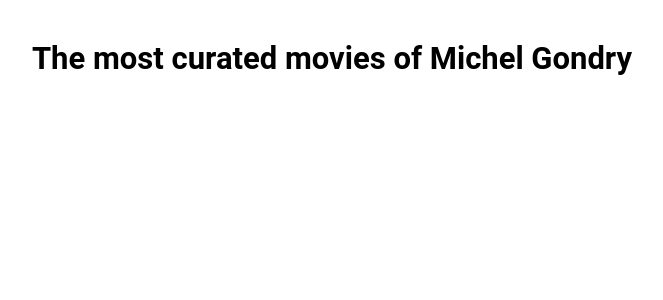
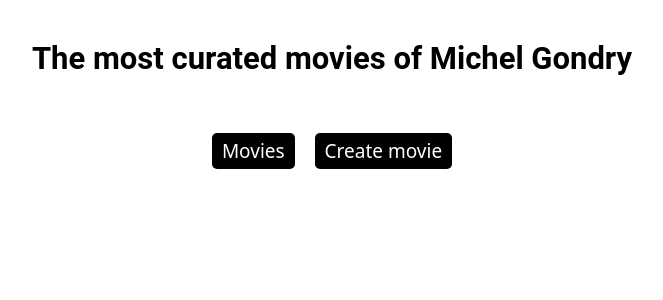
Before and after one commit to relisei/202309-w9ch1-ramiro-elisei, a React (Vite) app: page /movies in a window 1280 px wide. Shown: the top 300 px of the page, without its empty margins (308-971 px from the left). Built offline with nearby package versions, Linux system fonts and the light colour scheme; no server answers.

Commit message:
Add Navigation test

```diff
--- a/src/pages/HomePage/HomePage.tsx
+++ b/src/pages/HomePage/HomePage.tsx
@@ -3,6 +3,7 @@
 import { useAppDispatch } from "../../store/hooks";
 import { loadMoviesActionCreator } from "../../store/features/movies/moviesSlice";
 import MovieList from "../../components/MovieList/MovieList";
+import Navigation from "../../components/Navigation/Navigation";
 
 const HomePage = (): React.ReactElement => {
   const dispatch = useAppDispatch();
@@ -20,6 +21,7 @@
       <header className="main-container">
         <h1 className="title">The most curated movies of Michel Gondry</h1>
       </header>
+      <Navigation />
       <MovieList />
     </>
   );
```
